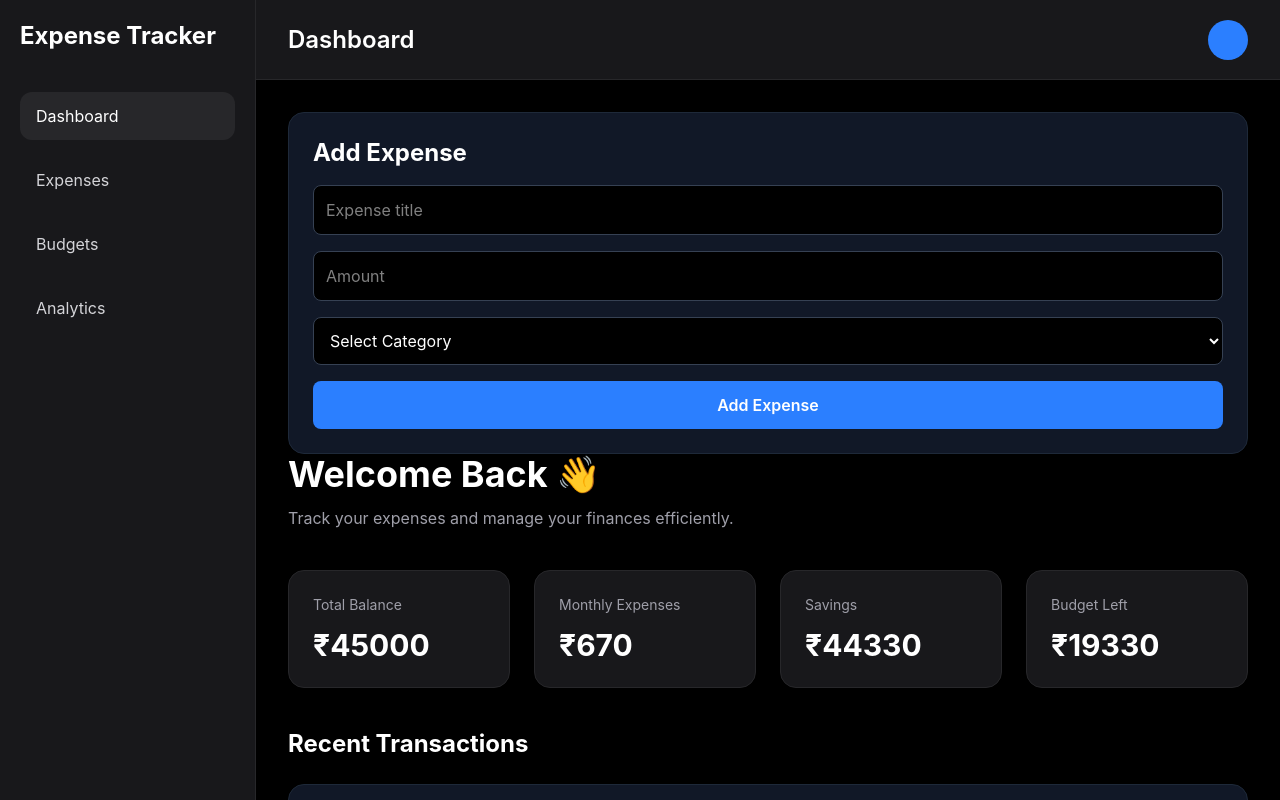
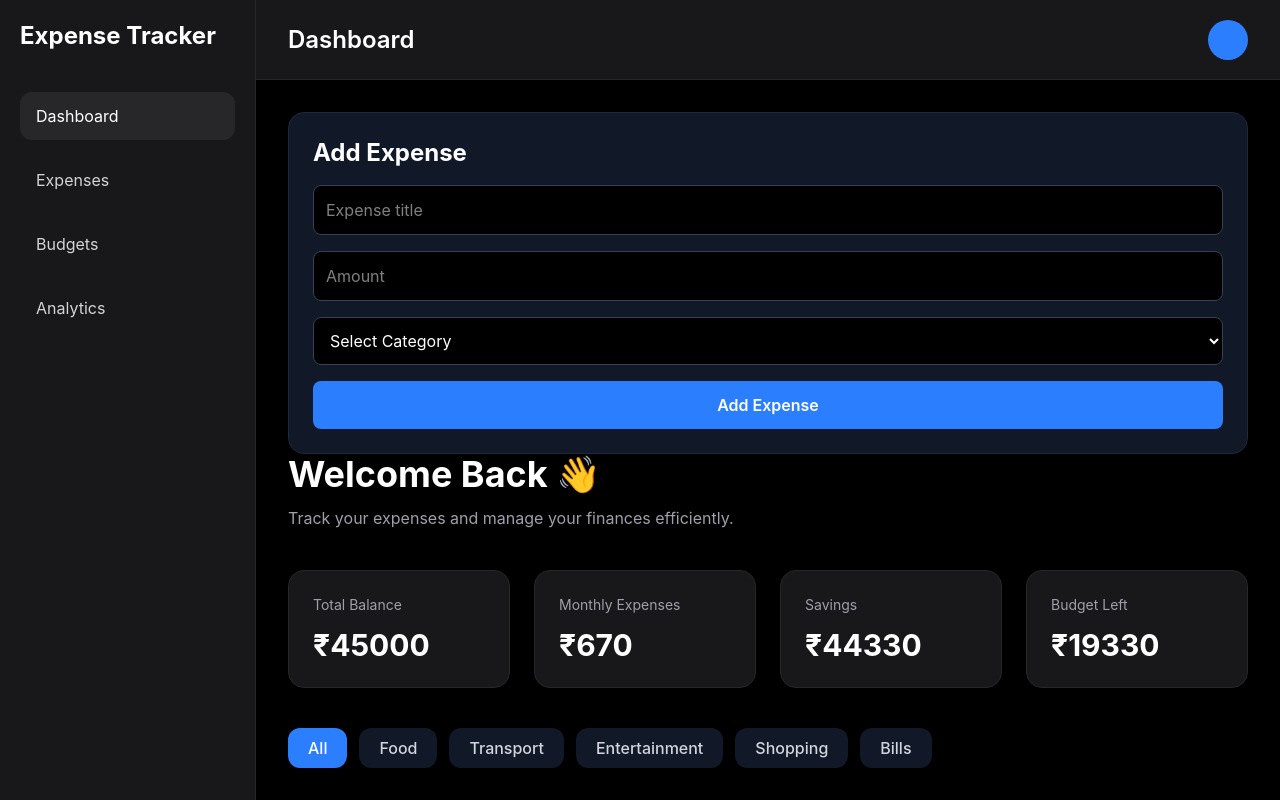
Before and after one commit to pratyushk072-sudo/smart-expense-tracker, a React app in the folder frontend/: page / in a window 1280 px wide. Shown: the top 800 px of the page. Built offline with nearby package versions, Linux system fonts and the light colour scheme; the HTML template or start-up script is replaced by a standard one.

Commit message:
Added Expense Categories Filter

```diff
--- a/frontend/src/components/ExpenseForm.jsx
+++ b/frontend/src/components/ExpenseForm.jsx
@@ -62,6 +62,7 @@ const ExpenseForm = ({ addExpense }) => {
         <option value="Transport">Transport</option>
         <option value="Shopping">Shopping</option>
         <option value="Entertainment">Entertainment</option>
+        <option value="Bills">Bills</option>
       </select>
 
       <button
--- a/frontend/src/pages/Dashboard.jsx
+++ b/frontend/src/pages/Dashboard.jsx
@@ -3,6 +3,8 @@ import ExpenseForm from "../components/ExpenseForm";
 import StatCard from "../components/StatCard";
 
 function Dashboard() {
+
+  const [selectedCategory, setSelectedCategory] = useState("All");
 
   const [expenses, setExpenses] = useState(() => {
     const savedExpenses = localStorage.getItem("expenses");
@@ -43,6 +45,22 @@ function Dashboard() {
   const savings = totalBalance - totalExpenses;
 
   const budgetLeft = 20000 - totalExpenses;
+
+  const categories = [
+    "All",
+    "Food",
+    "Transport",
+    "Entertainment",
+    "Shopping",
+    "Bills",
+  ];
+
+  const filteredExpenses =
+    selectedCategory === "All"
+      ? expenses
+      : expenses.filter(
+        (expense) => expense.category === selectedCategory
+      );
 
   const deleteExpense = (id) => {
     const updatedExpenses = expenses.filter(
@@ -87,6 +105,21 @@ function Dashboard() {
         />
       </div>
 
+      <div className="flex gap-3 flex-wrap mb-8">
+        {categories.map((category) => (
+          <button
+            key={category}
+            onClick={() => setSelectedCategory(category)}
+            className={`px-5 py-2 rounded-xl font-medium transition-all ${selectedCategory === category
+                ? "bg-blue-500 text-white"
+                : "bg-[#111827] text-gray-300"
+              }`}
+          >
+            {category}
+          </button>
+        ))}
+      </div>
+
       <div>
         <div className="flex items-center justify-between mb-6">
           <h2 className="text-2xl font-bold text-white">
@@ -95,7 +128,7 @@ function Dashboard() {
         </div>
 
         <div className="space-y-4">
-          {expenses.map((expense) => (
+          {filteredExpenses.map((expense) => (
             <div
               key={expense.id}
               className="bg-[#111827] border border-gray-800 rounded-2xl p-5 flex justify-between items-center"
@@ -125,7 +158,6 @@ function Dashboard() {
             </div>
           ))}
         </div>
-
       </div>
     </div>
   )
```
